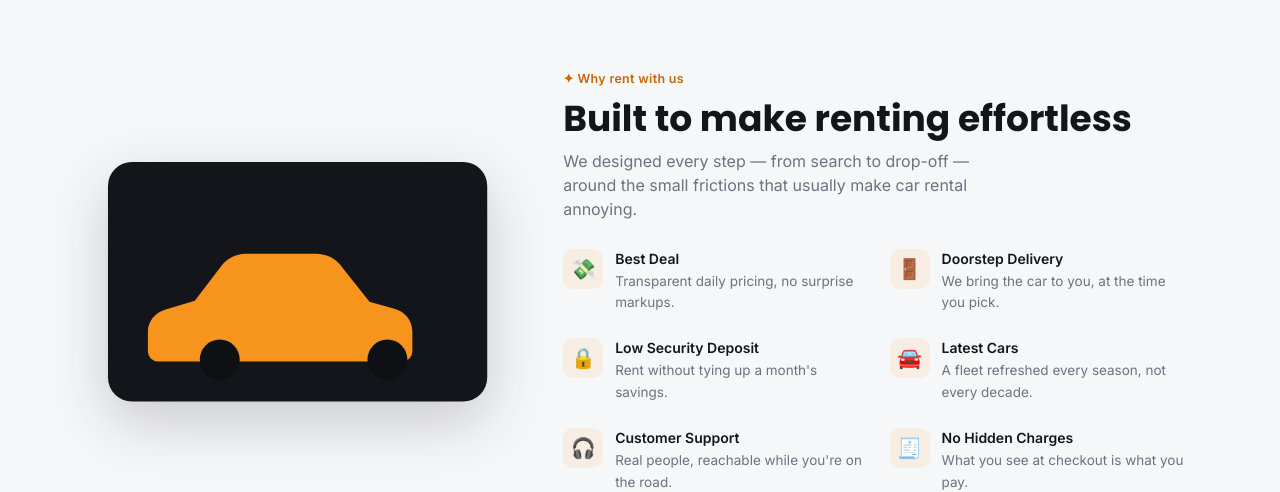
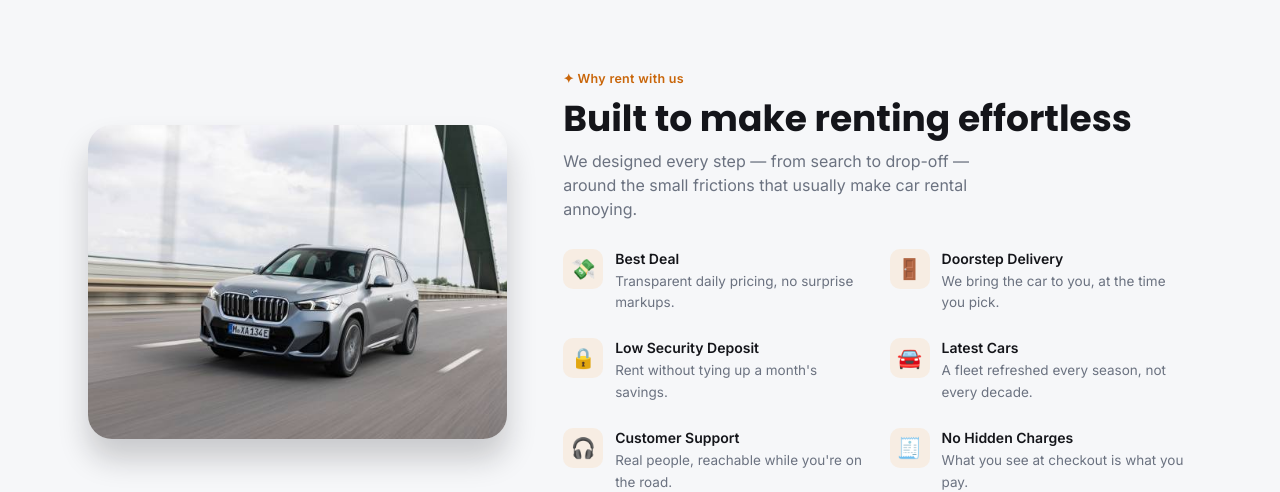
Before and after one commit to Mehedi-Hasan-Raju/MHR-Car-Rent, a React (Vite) app: page / in a window 1280 px wide. Shown: the part 1060-1552 px from the top of the page. Built offline with nearby package versions, Linux system fonts and the light colour scheme; no server answers.

Commit message:
image added to the why us section and the component was modified to include the image

```diff
--- a/src/components/WhyUs.jsx
+++ b/src/components/WhyUs.jsx
@@ -1,3 +1,5 @@
+import whyUsImage from "../assets/why-us-car.jpg";
+
 const FEATURES = [
   { icon: "💸", title: "Best Deal", desc: "Transparent daily pricing, no surprise markups." },
   { icon: "🚪", title: "Doorstep Delivery", desc: "We bring the car to you, at the time you pick." },
@@ -12,15 +14,11 @@ export default function WhyUs() {
     <section className="bg-soft py-24">
       <div className="mx-auto grid max-w-6xl grid-cols-1 items-center gap-14 px-6 md:grid-cols-[0.8fr_1.2fr]">
         <div>
-          <svg viewBox="0 0 420 320" fill="none" className="w-full drop-shadow-[0_20px_30px_rgba(20,21,26,0.2)]">
-            <rect x="20" y="40" width="380" height="240" rx="24" fill="#14151A" />
-            <path
-              d="M60 210c0-10 7-19 17-22l30-9 26-34c6-8 15-13 25-13h70c11 0 21 5 27 14l27 34 25 7c11 3 18 12 18 23v20a10 10 0 0 1-10 10H70a10 10 0 0 1-10-10v-20Z"
-              fill="#F7941D"
-            />
-            <circle cx="132" cy="238" r="20" fill="#0F1013" />
-            <circle cx="300" cy="238" r="20" fill="#0F1013" />
-          </svg>
+          <img
+            src={whyUsImage}
+            alt="A car ready for rental"
+            className="aspect-[4/3] w-full rounded-3xl object-cover shadow-[0_20px_30px_rgba(20,21,26,0.2)]"
+          />
         </div>
 
         <div>
```
Also changed, not shown: src/assets/why-us-car.jpg (added).
